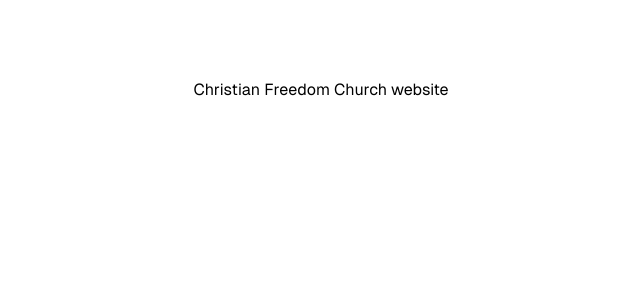
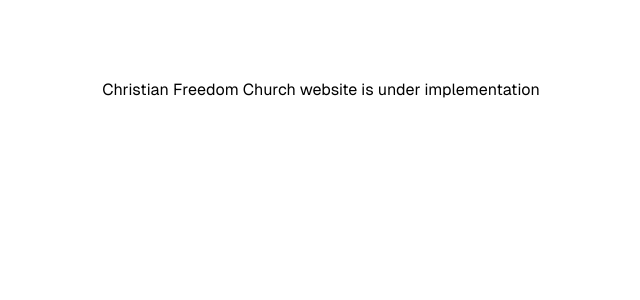
Before and after one commit to twesigetrejan/christian_freedom_church_website, a Next.js app: page / in a window 1280 px wide. Shown: the top 300 px of the page, without its empty margins (319-959 px from the left). Built offline with nearby package versions, Linux system fonts and the light colour scheme.

Commit message:
nothing much, fixing some issues

```diff
--- a/app/page.tsx
+++ b/app/page.tsx
@@ -3,7 +3,7 @@
 export default function Home() {
   return (
     <div className="grid grid-rows-[20px_1fr_20px] items-center justify-items-center min-h-screen p-8 pb-20 gap-16 sm:p-20 font-[family-name:var(--font-geist-sans)]">
-      Christian Freedom Church website
+      Christian Freedom Church website is under implementation
     </div>
   );
 }
```
